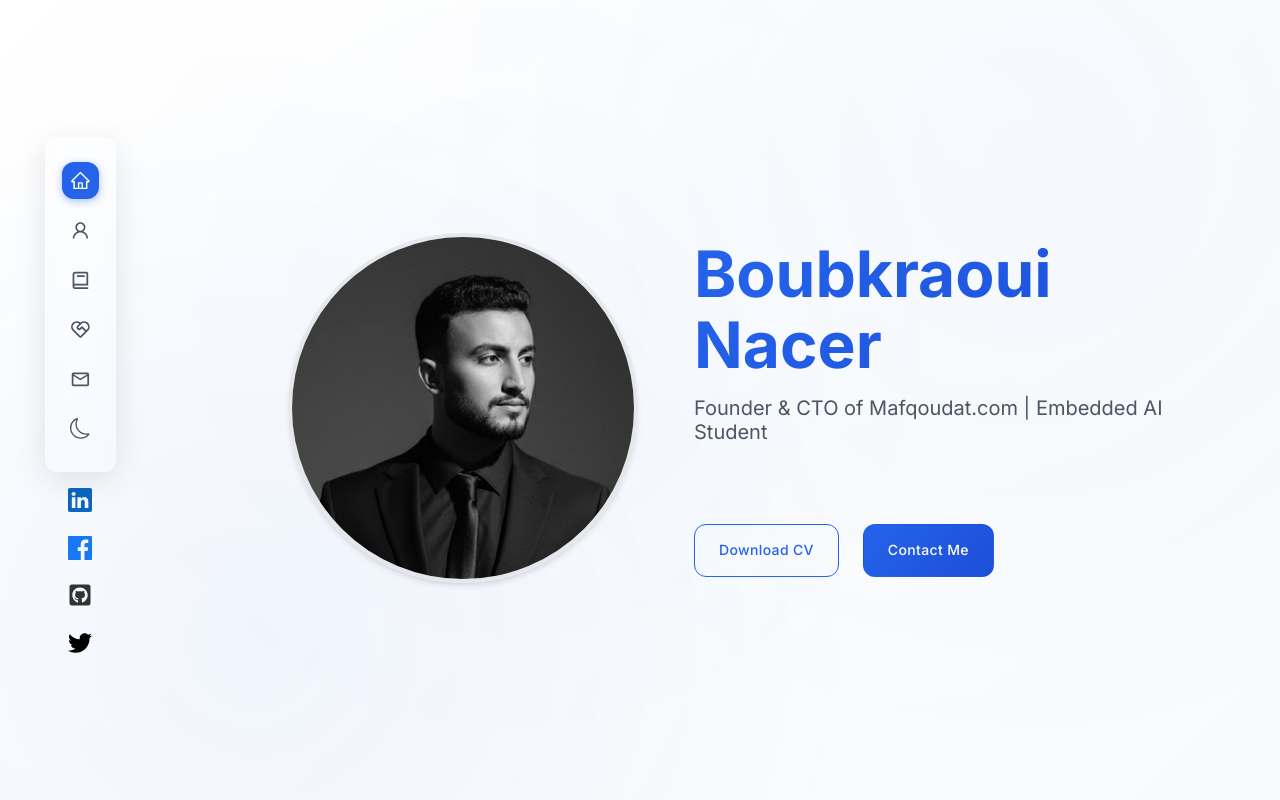
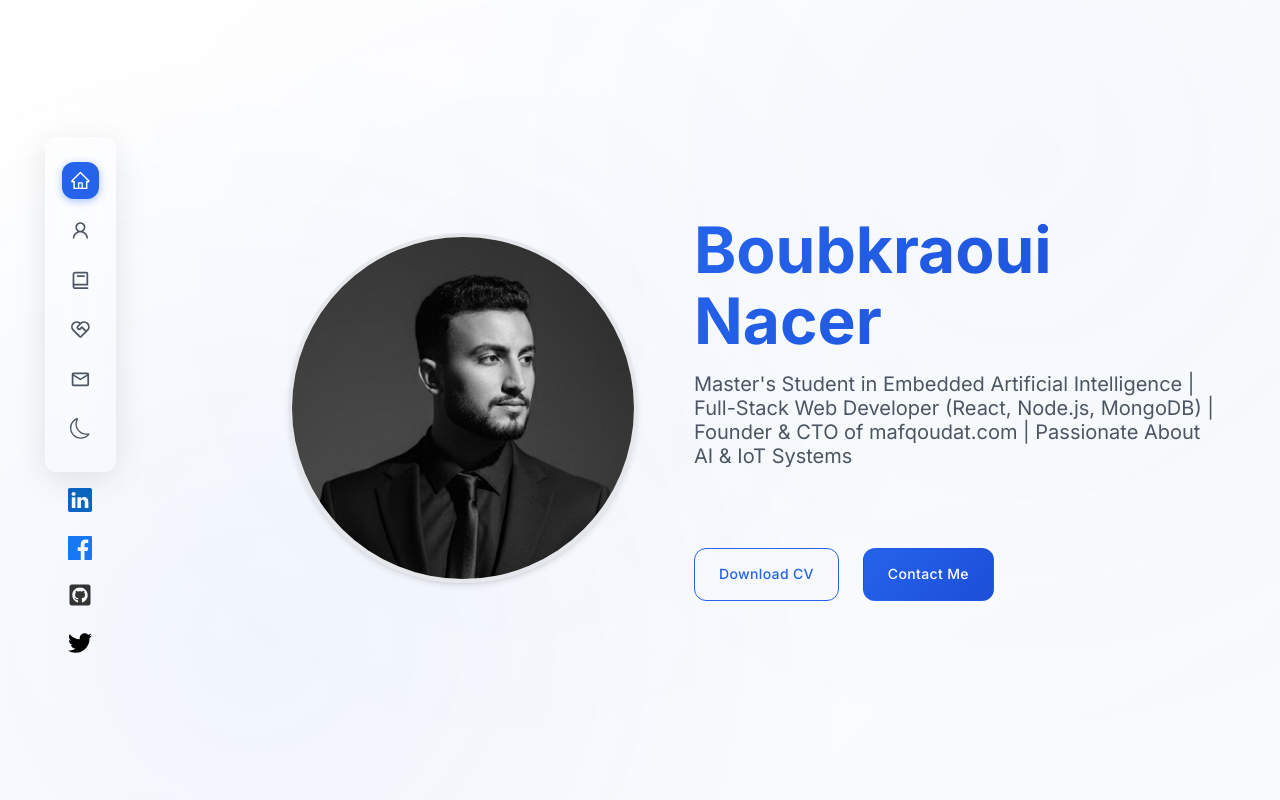
Before and after one commit to boubnacer/nacer-portfolio, a React (Create React App) app: page / in a window 1280 px wide. Shown: the top 800 px of the page. Built offline with nearby package versions, Linux system fonts and the light colour scheme.

Commit message:
Update portfolio with new information

```diff
--- a/src/components.js/Header.js
+++ b/src/components.js/Header.js
@@ -12,7 +12,7 @@ const Header = () => {
         </div>
         <div className="container header__details">
           <h1>Boubkraoui Nacer</h1>
-          <h5 className="text-light">Founder & CTO of Mafqoudat.com | Embedded AI Student</h5>
+          <h5 className="text-light">Master's Student in Embedded Artificial Intelligence | Full-Stack Web Developer (React, Node.js, MongoDB) | Founder & CTO of mafqoudat.com | Passionate About AI & IoT Systems</h5>
           <div className="contact-cv__btns">
             <a href={Resume} className="btn" download>
               Download CV
```
